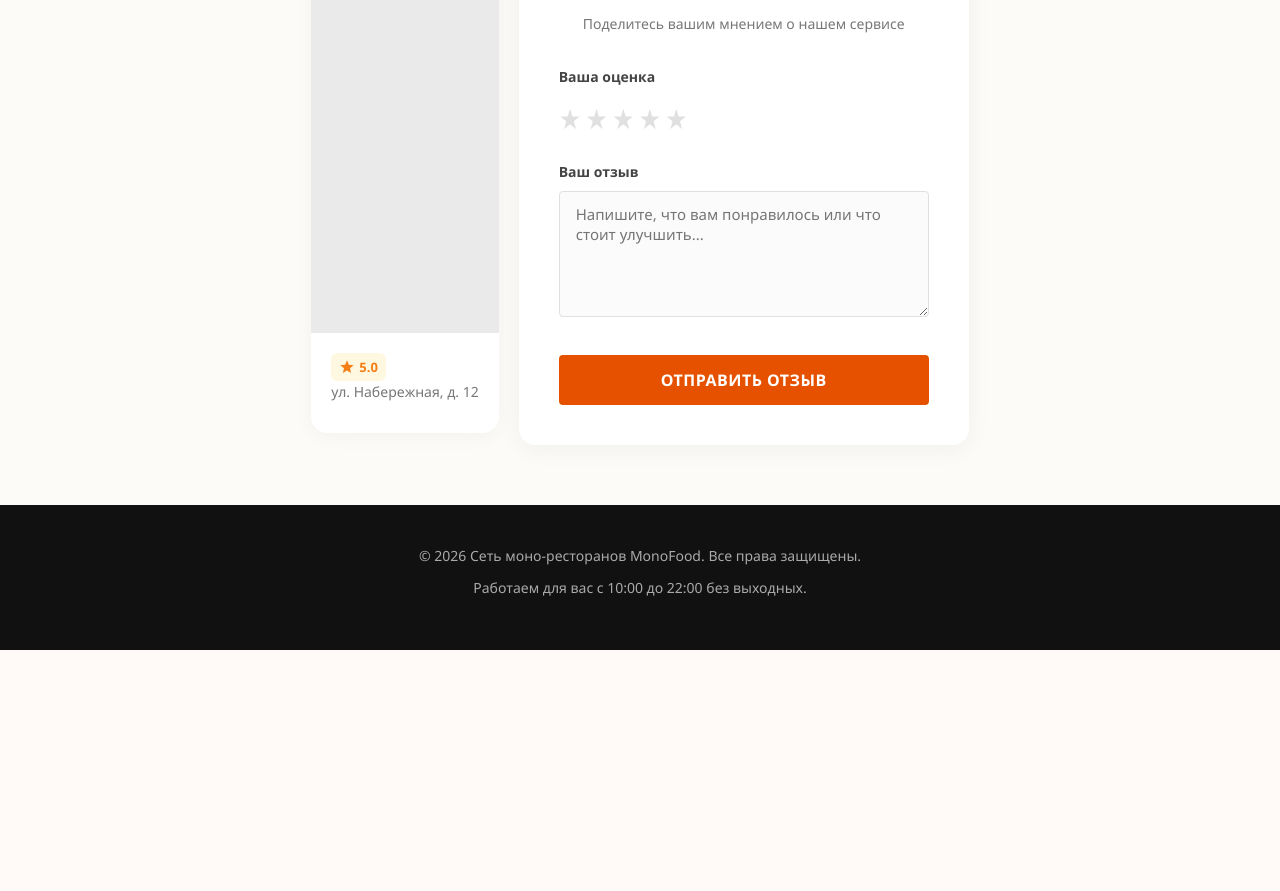
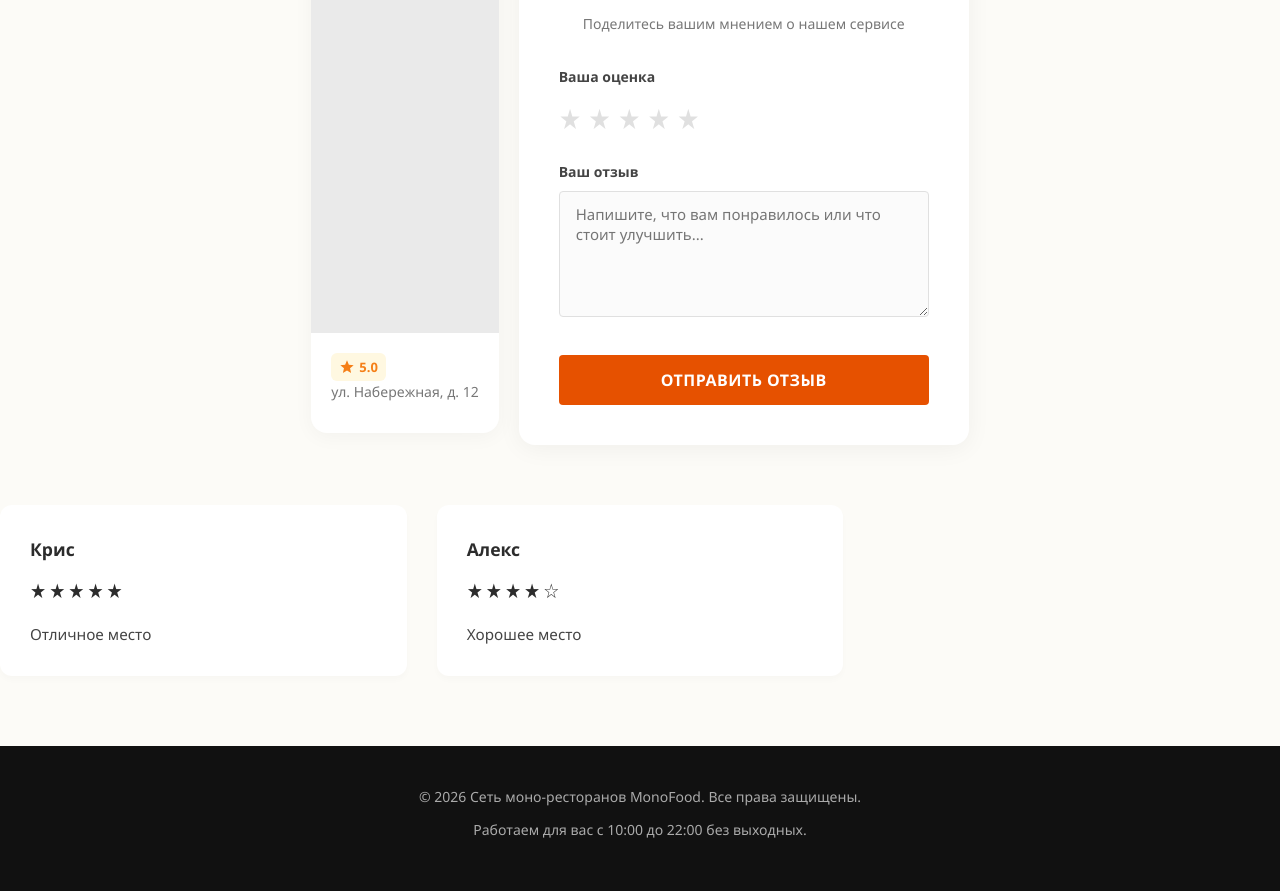
Before and after one commit to Leonid671488/django, a Django app: page /feedback/ in a window 1280 px wide. Shown: the part 208-1099 px from the top of the page. Before the commit the page ends 858 px from the top, so only its background shows below. Run offline with Django 5.2, Linux system fonts and the light colour scheme.

Commit message:
Feedback added

```diff
--- a/bookings/templates/bookings/feedback.html
+++ b/bookings/templates/bookings/feedback.html
@@ -52,4 +52,31 @@
             </form>
         </div>
     </main>
+
+    <!-- Сетка с авто-подстановкой звезд -->
+    <section class="feedback-grid">
+        {% for feedback in feedbacks %}
+        <div class="feedback-card">
+            <div class="card-header">
+                <!-- Выводим имя пользователя или 'Аноним' -->
+                <span class="guest-name">{{ feedback.name|default:"Гость" }}</span>
+                <span class="feedback-date">{{ review.created_at|date:"d.m.Y" }}</span>
+            </div>
+
+            <!-- Автоматический вывод звезд на основе review.rating -->
+            <div class="rating-stars">
+                {% if feedback.rating == 5 %}★★★★★
+                {% elif feedback.rating == 4 %}★★★★☆
+                {% elif feedback.rating == 3 %}★★★☆☆
+                {% elif feedback.rating == 2 %}★★☆☆☆
+                {% else %}★☆☆☆☆
+                {% endif %}
+            </div>
+
+            <p class="feedback-text">{{ feedback.text }}</p>
+        </div>
+        {% empty %}
+        <p class="no-feedbacks">Отзывов пока нет. Будьте первым!</p>
+        {% endfor %}
+    </section>
 {% endblock %}
--- a/bookings/views.py
+++ b/bookings/views.py
@@ -76,7 +76,11 @@
 def feedback(request):
     context = {
         "title": "Сеть моно-ресторанов | Отзыв",
-        "restaurant": {"cuisine": "Азия", "rating": 5.0, "address": "ул. Набережная, д. 12", "image": "https://avatars.mds.yandex.net/i?id=50fcdc06bacd4542e321b8d5b0aff052_l-5254479-images-thumbs&n=13"}
+        "restaurant": {"cuisine": "Азия", "rating": 5.0, "address": "ул. Набережная, д. 12", "image": "https://avatars.mds.yandex.net/i?id=50fcdc06bacd4542e321b8d5b0aff052_l-5254479-images-thumbs&n=13"},
+        "feedbacks": [
+            {"name": "Крис", "rating": 5, "text": "Отличное место"},
+            {"name": "Алекс", "rating": 4, "text": "Хорошее место"}
+        ]
     }
 
     return render(request, "bookings/feedback.html", context=context)
--- a/static/css/feedback_style.css
+++ b/static/css/feedback_style.css
@@ -189,3 +189,90 @@
 .btn-submit:active {
     transform: scale(0.98);
 }
+
+.feedback-page {
+    padding: 60px 20px;
+}
+
+/* Заголовок страницы */
+.feedback-header {
+    text-align: center;
+    margin-bottom: 50px;
+}
+
+.feedback-header h1 {
+    font-size: 2.5rem;
+    color: var(--dark-color);
+    margin-bottom: 12px;
+    font-weight: 700;
+}
+
+.feedback-header p {
+    color: var(--text-muted);
+    font-size: 1.1rem;
+}
+
+/* Сетка карточек отзывов */
+.feedback-grid {
+    display: grid;
+    grid-template-columns: repeat(auto-fill, minmax(320px, 1fr));
+    gap: 30px;
+    margin-bottom: 70px;
+}
+
+/* Карточка отзыва */
+.feedback-card {
+    background-color: #ffffff;
+    border: 1px solid var(--border-color);
+    border-radius: 12px;
+    padding: 30px;
+    box-shadow: 0 4px 6px rgba(0, 0, 0, 0.02);
+    transition: transform 0.25s ease, box-shadow 0.25s ease;
+}
+
+.feedback-card:hover {
+    transform: translateY(-5px);
+    box-shadow: 0 8px 15px rgba(0, 0, 0, 0.06);
+}
+
+.card-header {
+    display: flex;
+    justify-content: space-between;
+    align-items: center;
+    margin-bottom: 12px;
+}
+
+.guest-name {
+    font-weight: 700;
+    font-size: 1.1rem;
+    color: var(--dark-color);
+}
+
+.feedback-date {
+    font-size: 0.85rem;
+    color: var(--text-muted);
+}
+
+/* Отображение звезд в карточке */
+.rating-stars {
+    color: var(--star-color);
+    font-size: 1.25rem;
+    margin-bottom: 15px;
+    letter-spacing: 3px;
+}
+
+.feedback-text {
+    line-height: 1.6;
+    font-size: 0.95rem;
+    color: #444444;
+}
+
+/* Заглушка, если отзывов нет */
+.no-feedbacks {
+    grid-column: 1 / -1;
+    text-align: center;
+    color: var(--text-muted);
+    font-style: italic;
+    padding: 40px;
+    font-size: 1.1rem;
+}
```
